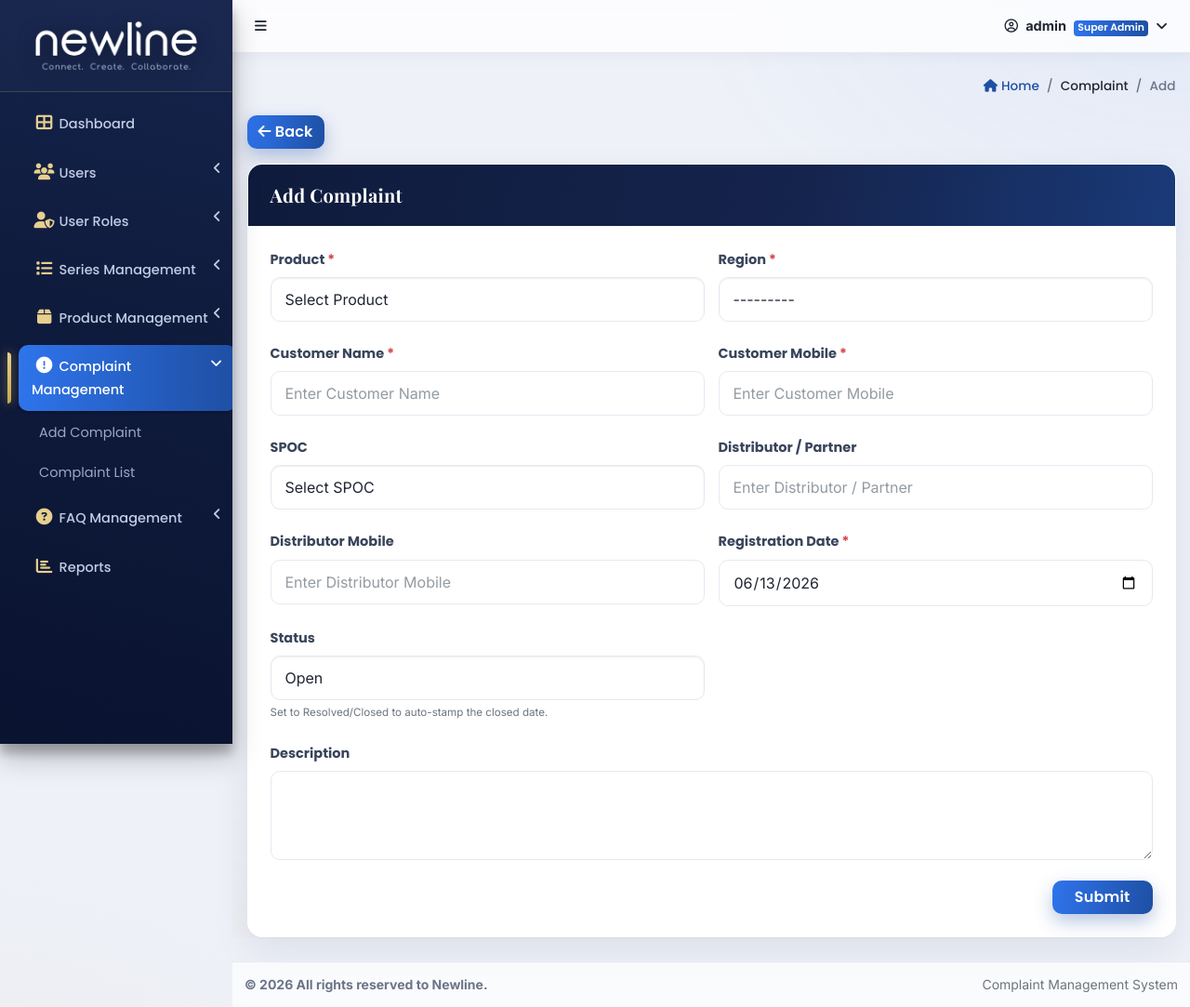
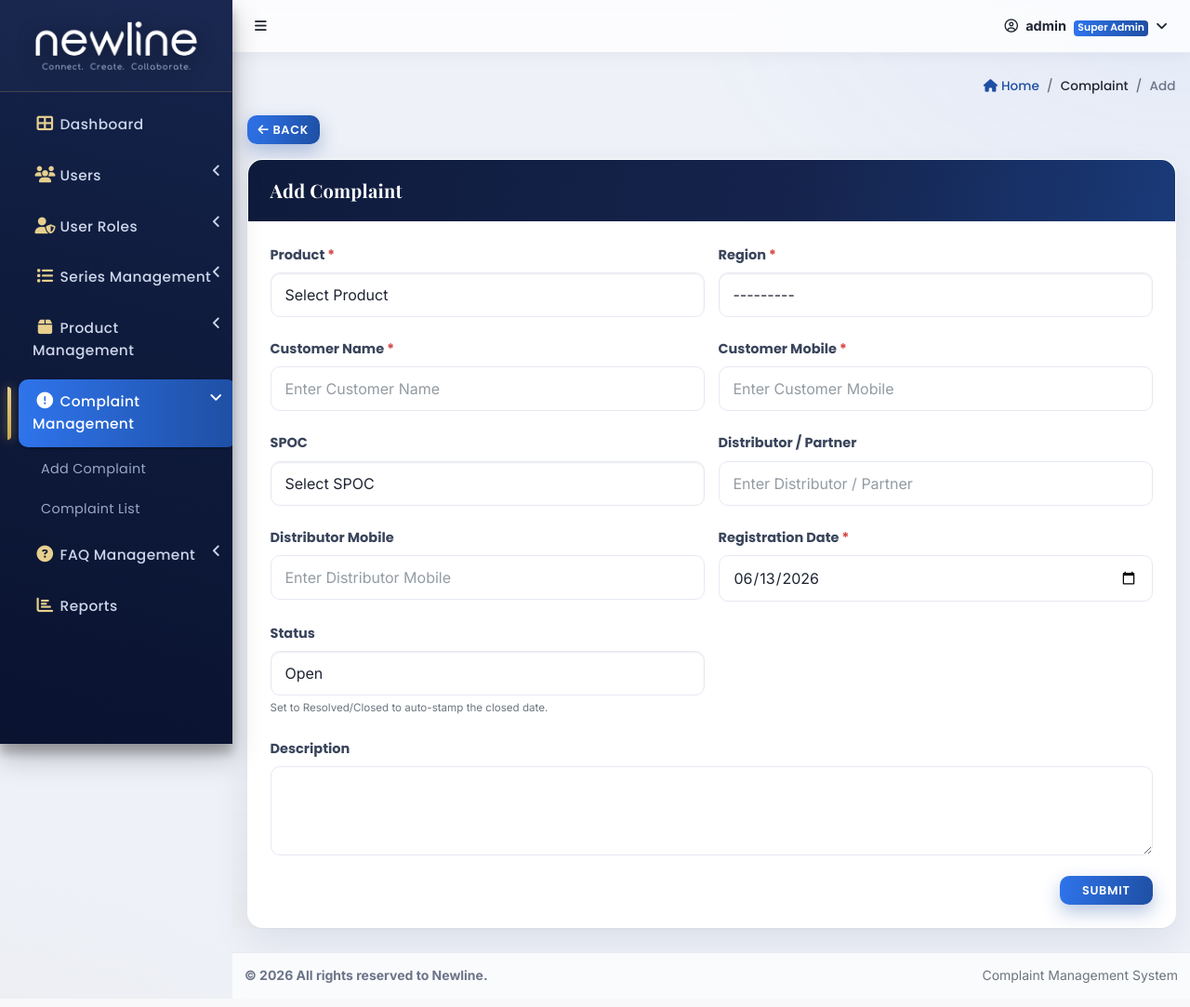
Before and after one commit to praveen08082006-gif/newline_cm, a Django app: page /complaint/add/ in a window 1280 px wide. Shown: the whole page at 93% size. After the commit the page ends 1057 px from the top, so only its background shows below. Run offline with Django 5.2, Linux system fonts and the light colour scheme; a user stored in the database is signed in; data comes from the database, SQL or seed files in the repository; some libraries are stand-ins or nearby versions.

Commit message:
Polish: white chart labels (soft shadow, no black), classier sidebar fonts, uppercase elegant buttons
Co-Authored-By: Claude Opus 4.8 <noreply@anthropic.com>

```diff
--- a/core/static/css/royale.css
+++ b/core/static/css/royale.css
@@ -65,9 +65,11 @@ th, .dataTables_info, .dataTables_filter, .page-link, .dt-buttons .btn, .stat-ca
   filter: drop-shadow(0 4px 10px rgba(0,0,0,.35)); }
 
 .sidebar .nav-sidebar > .nav-item > .nav-link {
-  color: #c2cce4 !important; font-weight: 500; border-radius: 10px;
-  margin: 3px 12px; padding: 11px 14px; transition: all var(--t);
+  color: #cdd6ea !important; font-weight: 500; border-radius: 10px;
+  margin: 3px 12px; padding: 12px 15px; transition: all var(--t);
+  font-size: .96rem; letter-spacing: .4px;
 }
+.sidebar .nav-sidebar > .nav-item > .nav-link p { font-family: 'Poppins', sans-serif; }
 .sidebar .nav-sidebar > .nav-item > .nav-link:hover {
   background: rgba(79,142,247,.14) !important; color: #fff !important; transform: translateX(3px);
 }
@@ -80,7 +82,7 @@ th, .dataTables_info, .dataTables_filter, .page-link, .dt-buttons .btn, .stat-ca
   border-radius: 0 4px 4px 0; background: linear-gradient(var(--gold-2), var(--gold));
   box-shadow: 0 0 12px rgba(201,168,76,.7);
 }
-.nav-treeview .nav-link { color: #9aa6c4 !important; border-radius: 8px; margin: 2px 10px 2px 20px; padding: 8px 14px; transition: all var(--t); }
+.nav-treeview .nav-link { color: #9aa6c4 !important; border-radius: 8px; margin: 2px 10px 2px 22px; padding: 8px 14px; transition: all var(--t); font-size: .9rem; letter-spacing: .3px; }
 .nav-treeview .nav-link:hover { color: #fff !important; background: rgba(255,255,255,.06)!important; transform: translateX(3px); }
 .nav-treeview .nav-link.active { color: #fff !important; background: rgba(30,79,163,.5) !important; }
 .nav-icon { color: var(--gold-2); }
@@ -148,7 +150,7 @@ th, .dataTables_info, .dataTables_filter, .page-link, .dt-buttons .btn, .stat-ca
   border-bottom: 3px solid; border-image: linear-gradient(90deg,var(--gold),var(--gold-2)) 1; }
 
 /* ---------- Buttons (gradient, lift, glow) ---------- */
-.btn { border-radius: 10px; font-weight: 600; letter-spacing: .2px; transition: all var(--t); }
+.btn { border-radius: 10px; font-weight: 600; letter-spacing: .7px; text-transform: uppercase; font-size: .8rem; transition: all var(--t); }
 .btn-primary, .btn-navy, .bg-navy.btn {
   background: linear-gradient(100deg, var(--royal-2), var(--royal)); border: none; color: #fff;
   box-shadow: 0 8px 20px rgba(30,79,163,.32);
--- a/core/templates/core/dashboard.html
+++ b/core/templates/core/dashboard.html
@@ -133,7 +133,7 @@ function countLegend(labels, values, colors) {
 // region: "Name" + "pct%" on each slice
 const regionLabelsOnSlice = {
   color: '#fff', font: { weight: '700', size: 11 }, textAlign: 'center',
-  textStrokeColor: 'rgba(0,0,0,.4)', textStrokeWidth: 3,
+  textShadowColor: 'rgba(15,27,60,.55)', textShadowBlur: 6,
   formatter: function (v, ctx) {
     const t = ctx.dataset.data.reduce((a, b) => a + b, 0);
     return [ctx.chart.data.labels[ctx.dataIndex], (v / t * 100).toFixed(1) + '%'];
@@ -142,7 +142,7 @@ const regionLabelsOnSlice = {
 // product: count on larger slices only
 const productLabelsOnSlice = {
   color: '#fff', font: { weight: '700', size: 12 },
-  textStrokeColor: 'rgba(0,0,0,.4)', textStrokeWidth: 3,
+  textShadowColor: 'rgba(15,27,60,.55)', textShadowBlur: 6,
   formatter: function (v, ctx) {
     const t = ctx.dataset.data.reduce((a, b) => a + b, 0);
     return (v / t * 100) >= 6 ? v : '';
```
